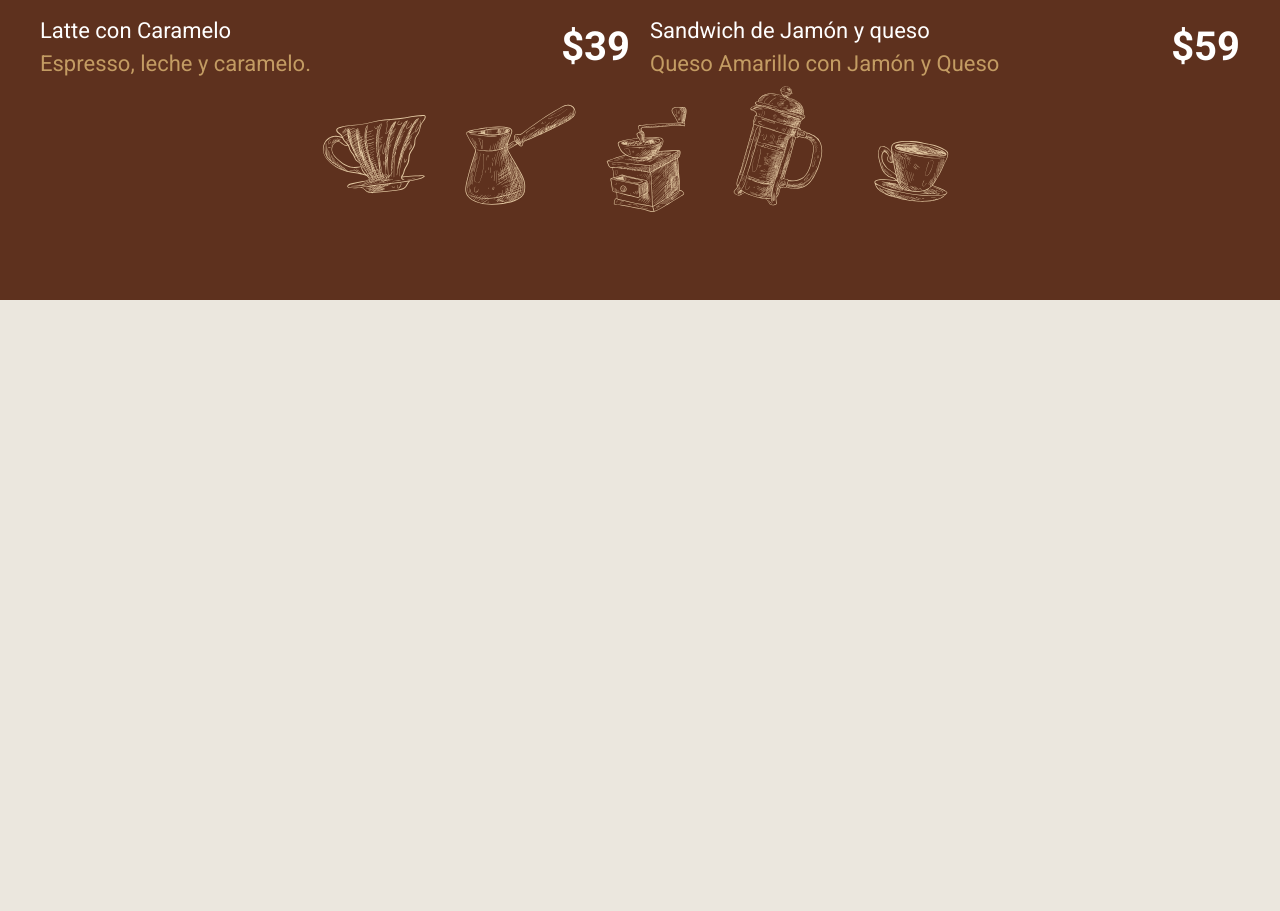
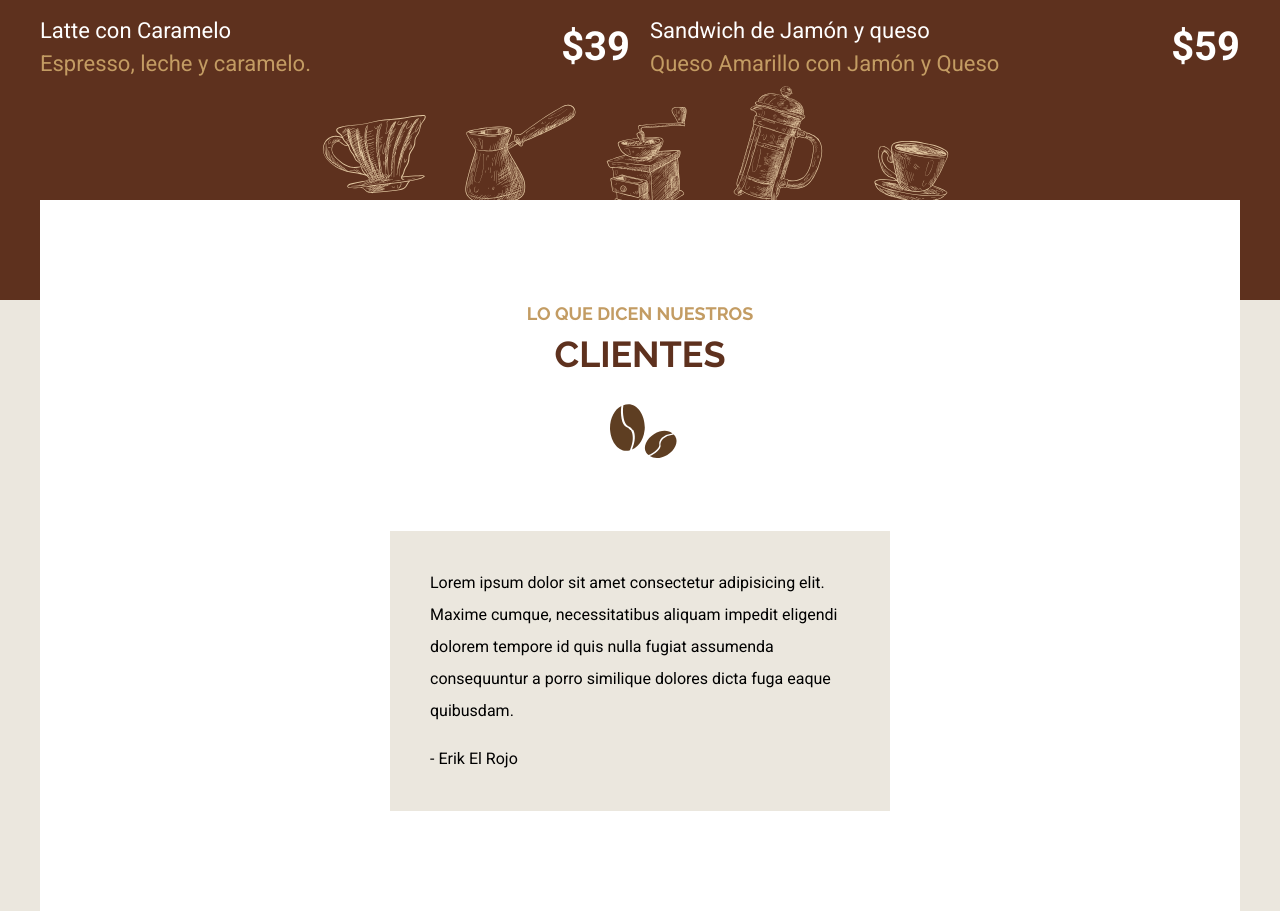
Before and after one commit to techred24/CAFETERIA, a website: page index.html in a window 1280 px wide. Shown: the part 4114-5025 px from the top of the page. Before the commit the page ends 4414 px from the top, so only its background shows below. Drawn offline with Linux system fonts and the light colour scheme; a web font is replaced by a local one.

Commit message:
Styling testimoniales

```diff
--- a/index.html
+++ b/index.html
@@ -172,5 +172,15 @@
             </section>
         </div>
     </section>
+
+    <section class="nuestros-testimoniales contenedor bg-white margin-negativo-10">
+        <h2><span>Lo que dicen nuestros</span>clientes</h2>
+
+        <div class="testimonial">
+            <p>Lorem ipsum dolor sit amet consectetur adipisicing elit. Maxime cumque, necessitatibus aliquam impedit eligendi dolorem tempore id quis nulla fugiat assumenda consequuntur a porro similique dolores dicta fuga eaque quibusdam.</p>
+
+            <p class="autor">- Erik El Rojo</p>
+        </div>
+    </section>
 </body>
 </html>
--- a/src/scss/base/_utilidades.scss
+++ b/src/scss/base/_utilidades.scss
@@ -6,3 +6,9 @@
 .bg-primario {
     background-color: v.$primario;
 }
+.bg-white {
+    background-color: v.$blanco;
+}
+.margin-negativo-10 {
+    margin-top: -10rem;
+}
--- a/src/scss/inicio/_index.scss
+++ b/src/scss/inicio/_index.scss
@@ -2,3 +2,4 @@
 @forward 'iconos';
 @forward 'galeria';
 @forward 'menu';
+@forward 'testimoniales';
--- /dev/null
+++ b/src/scss/inicio/_testimoniales.scss
@@ -0,0 +1,17 @@
+@use 'base/variables' as v;
+@use 'base/mixins' as m;
+
+.nuestros-testimoniales {
+    padding: 10rem 2rem;
+    position: relative;
+    @include m.tablet {
+        padding: 10rem;
+    }
+
+    .testimonial {
+        background-color: v.$cafeClaro;
+        padding: 2rem 4rem;
+        max-width: 50rem;
+        margin: 0 auto;
+    }
+}
```
Also changed, not shown: build/css/app.css.
